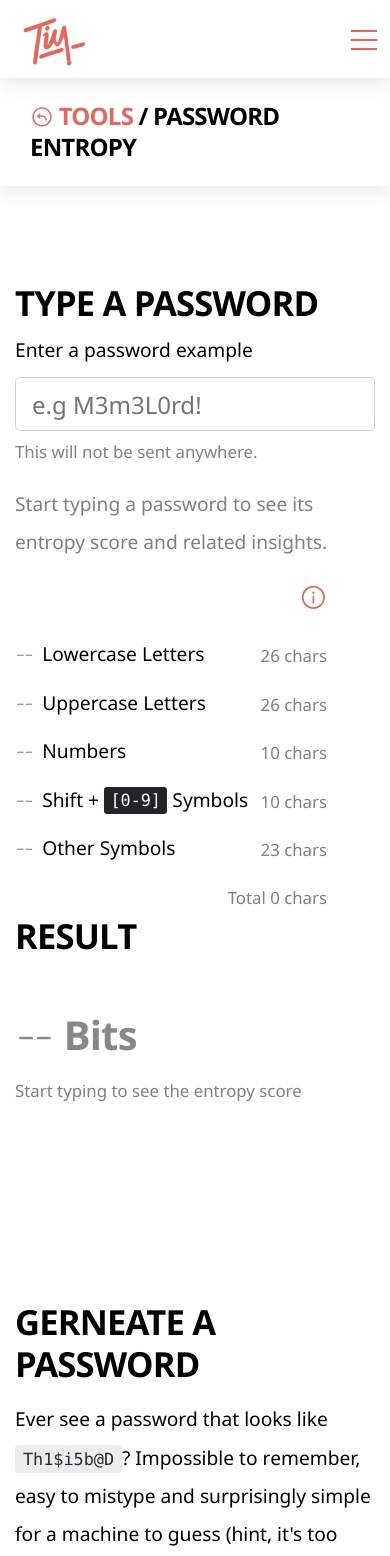
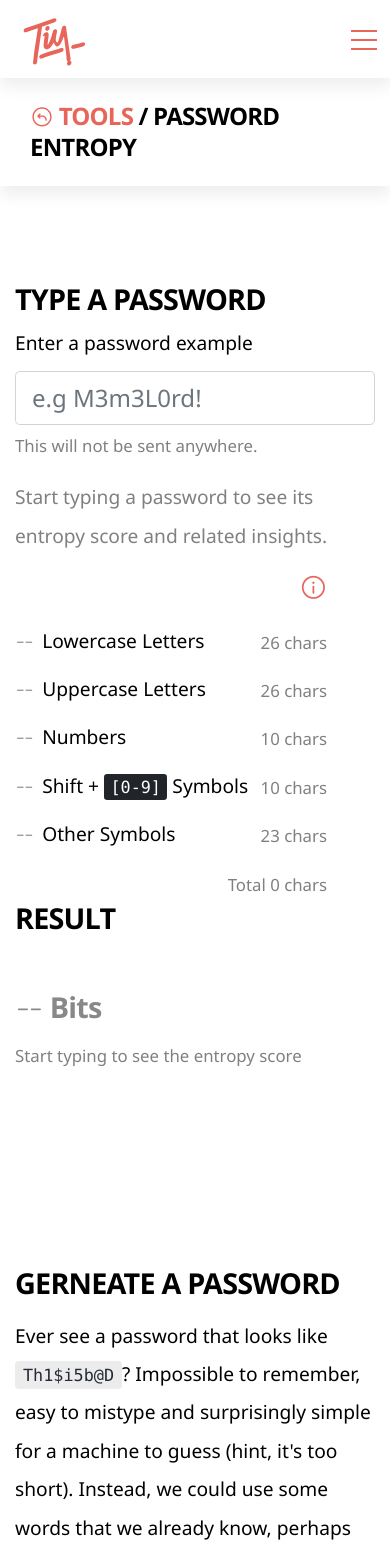
Before and after one commit to idlelimey/tim-cutting, a React (Create React App) app: page /tools/password-entropy in a window 390 px wide. Shown: the top 1556 px of the page. Built offline with nearby package versions, Linux system fonts and the light colour scheme.

Commit message:
Fixes for mobile issues.

```diff
--- a/src/Assets/scss/partials/_typography.scss
+++ b/src/Assets/scss/partials/_typography.scss
@@ -3,4 +3,16 @@ h1,h2,h3,h4,h5,h6,
     text-transform: uppercase;
     font-weight: 900;
     letter-spacing: -.05rem;
+    word-break: break-word;
 }
+
+@include media-breakpoint-down(sm) {
+    h1, .h1 { font-size: $font-size-base * 1.5; }
+    h2, .h2 { font-size: $font-size-base * 1.5; }
+    h3, .h3 { font-size: $font-size-base * 1.5; }
+    h4, .h4 { font-size: $font-size-base * 1.25; }
+
+    .lead {
+        font-size: 1.25rem;;
+    }
+}
```
